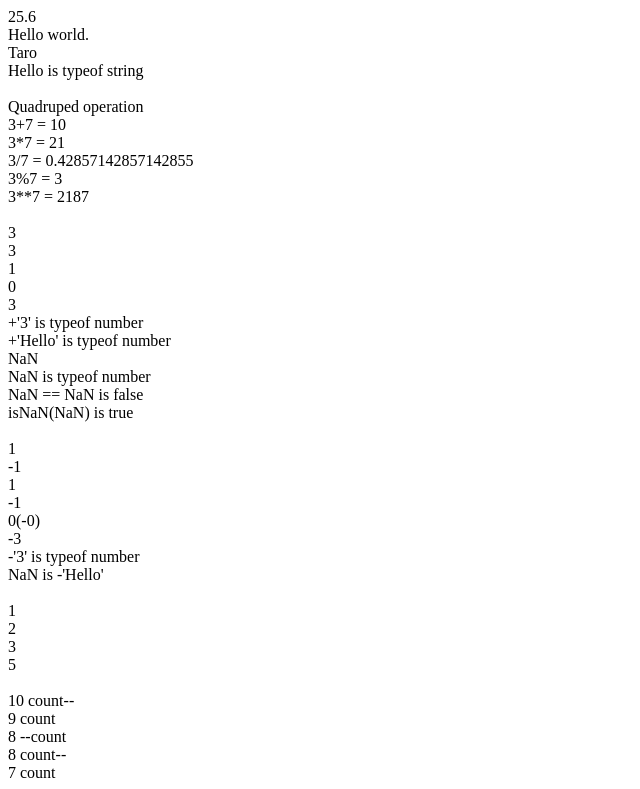
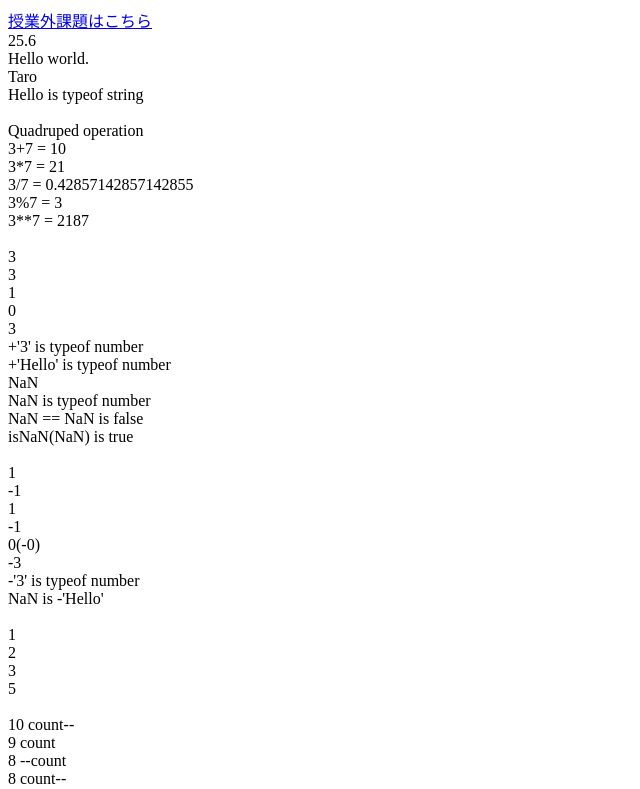
Before and after one commit to Watanuki0401/webprogram09, a plain HTML site: page index.html in a window 1280 px wide. Shown: the top 789 px of the page, without its empty margins (0-640 px from the left). Drawn offline with Linux system fonts and the light colour scheme.

Commit message:
Update index.html

```diff
--- a/index.html
+++ b/index.html
@@ -6,6 +6,7 @@
     <meta name="robot" content="noindex">
   </head>
   <body>
+    <a href="./out/calculator.html">授業外課題はこちら</a><br>
     <script src="./script.js" charset="utf-8"></script>
   </body>
 </html>
```
